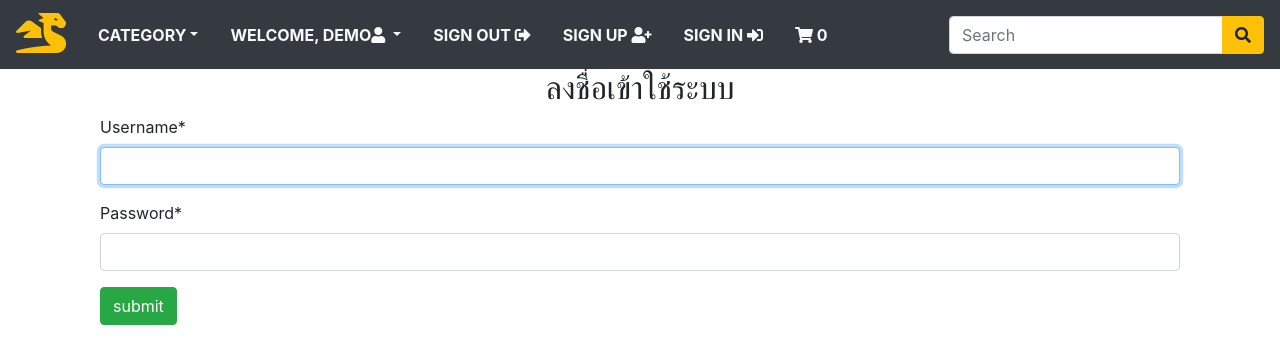
After one commit to Anuphongkrystal/ecommerce-django, a Django app: page /account/login in a window 1280 px wide. The commit adds this page. Shown: the top 364 px of the page. Run offline with Django 3.2, Linux system fonts and the light colour scheme; data that the repository does not hold is empty; some libraries are stand-ins or nearby versions.

Commit message:
def signInView()

```diff
--- a/ecommerce/ecommerce/urls.py
+++ b/ecommerce/ecommerce/urls.py
@@ -28,7 +28,8 @@ urlpatterns = [
     path('cart/add/<int:product_id>',views.addCart,name="addCart"),
     path('cartdetail',views.cartdetail,name="cartdetail"),
     path('cart/remove/<int:product_id>',views.removeCart,name="removeCart"),
-    path('account/create',views.signUpview,name="signUp")
+    path('account/create',views.signUpView,name="signUp"),
+    path('account/login',views.signInView,name="signIn"),
 ]
 
 if settings.DEBUG :
--- a/ecommerce/store/templates/navbar.html
+++ b/ecommerce/store/templates/navbar.html
@@ -27,12 +27,12 @@
         </a>
       </li>
       <li class="nav-item">
-        <a class="nav-link text-light text-uppercase font-weight-bold px-3" href="{% url 'signUp'%}">
+        <a class="nav-link text-light text-uppercase font-weight-bold px-3" href="{% url 'signUp' %}">
           Sign Up <i class="fas fa-user-plus"></i>
         </a>
       </li>
       <li class="nav-item">
-        <a class="nav-link text-light text-uppercase font-weight-bold px-3" href="">
+        <a class="nav-link text-light text-uppercase font-weight-bold px-3" href="{% url 'signIn' %}">
           Sign In <i class="fas fa-sign-in-alt"></i>
         </a>
       </li>
--- /dev/null
+++ b/ecommerce/store/templates/signin.html
@@ -0,0 +1,13 @@
+{% extends 'layouts.html' %}
+
+{% block content %}
+{% load crispy_forms_tags %}
+  <div class="container">
+      <h2 align="center">ลงชื่อเข้าใช้ระบบ</h2>
+      <form class="" action="" method="post">
+            {% csrf_token %}
+            {{form | crispy}}
+            <button type="submit" name="button" class="btn btn-success" align="center">submit</button>
+      </form>
+  </div>
+{% endblock %}
--- a/ecommerce/store/views.py
+++ b/ecommerce/store/views.py
@@ -2,6 +2,10 @@ from django.shortcuts import render,get_object_or_404,redirect
 from store.models import Category,Product,Cart,CartItem
 from store.forms import SignUpForm
 from django.contrib.auth.models import Group,User
+#form
+from django.contrib.auth.forms import AuthenticationForm
+#เช็คความถูกต้องของข้อมูล
+from django.contrib.auth import login, authenticate
 
 def index(request,category_slug=None):
 
@@ -89,7 +93,7 @@ def removeCart(request,product_id):
     cartItem.delete()
     return redirect('cartdetail')
 
-def signUpview(request):
+def signUpView(request):
     if request.method == "POST":
         form = SignUpForm(request.POST)
         #เช็คความถูกต้องของ แบบฟอร์ม
@@ -110,3 +114,21 @@ def signUpview(request):
         form = SignUpForm()
 
     return render(request,'signup.html',{'form':form})
+
+def signInView(request):
+    if request.method == 'POST':
+        form = AuthenticationForm(data=request.POST)
+        #เช็คความถูกต้องของแบบฟอร์ม
+        if form.is_valid():
+            username = request.POST['username']
+            password = request.POST['password']
+            user = authenticate(username=username,password=password)
+            if user is not None :
+                login(request,user)
+                return redirect('home')
+            else:
+                return redirect('signUp')
+    else:
+        #สร้าง obj form login
+        form = AuthenticationForm()
+    return render(request,'signin.html',{'form':form})
```
